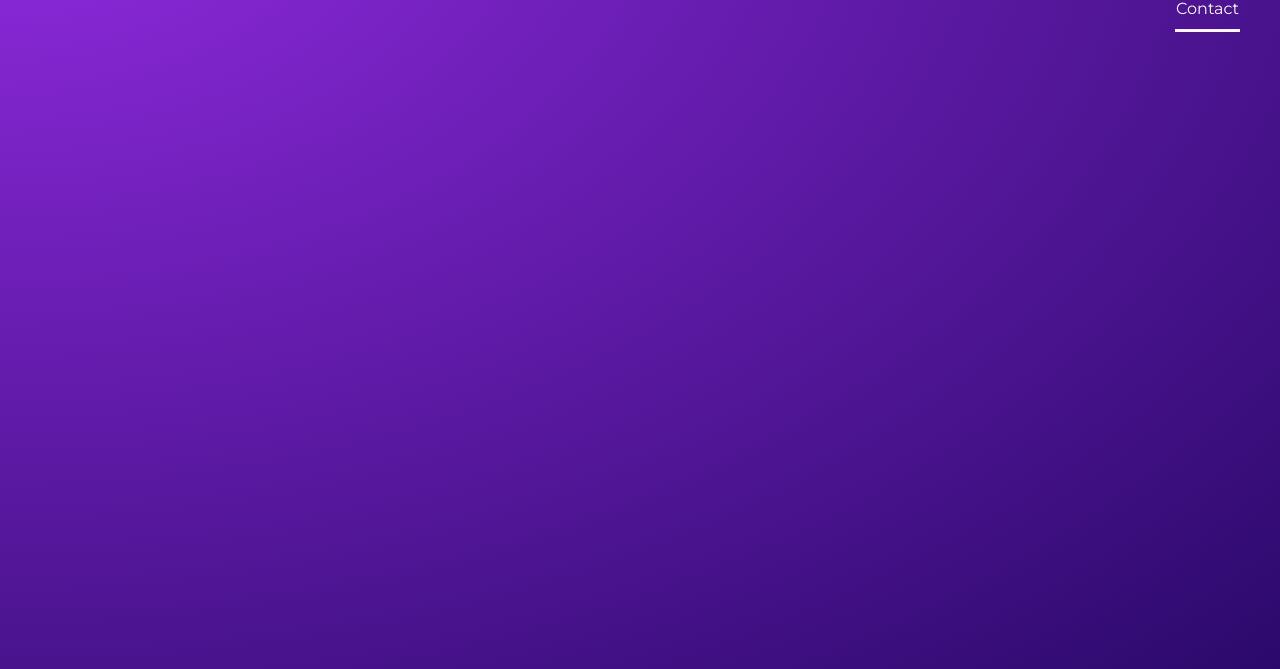
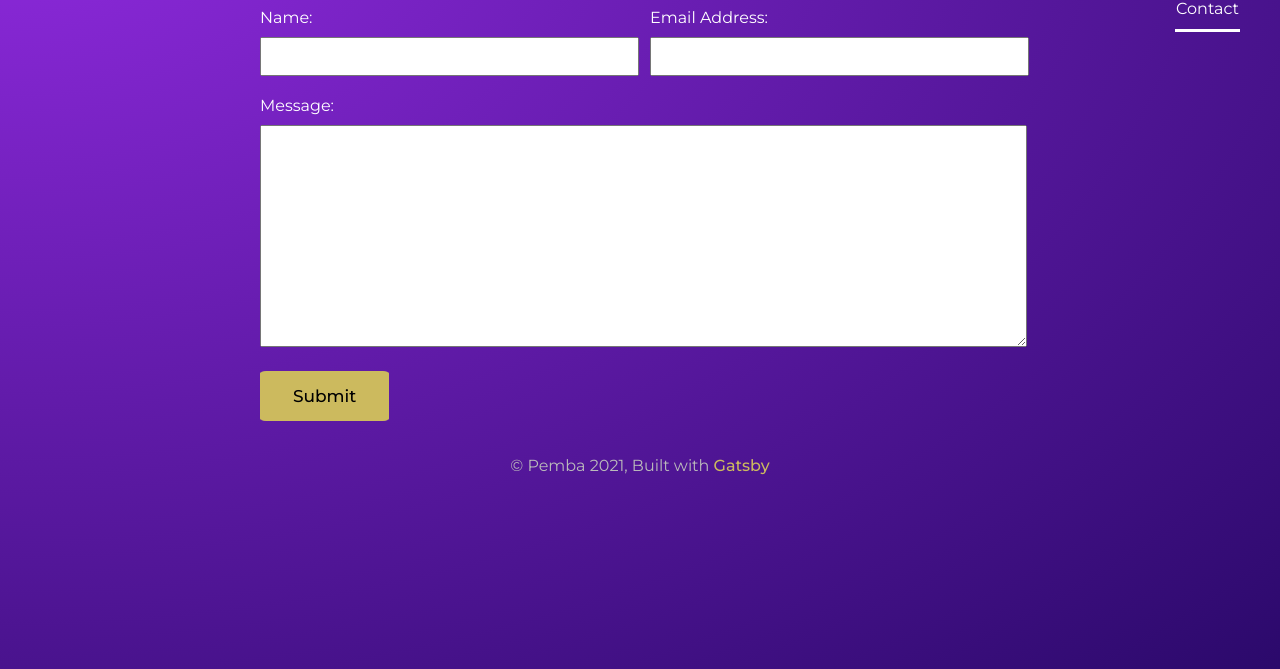
Before and after one commit to pemba1s1/pembasherpa, a Gatsby site: page /contact in a window 1280 px wide. Shown: the part 131-800 px from the top of the page. Built offline with nearby package versions, Linux system fonts and the light colour scheme; Gatsby itself is replaced by a stand-in of ours.

Commit message:
contact page added

```diff
--- a/gatsby-config.js
+++ b/gatsby-config.js
@@ -25,6 +25,22 @@ module.exports = {
         path: `${__dirname}/static/`,
       },
     },
+    {
+      resolve: `gatsby-source-filesystem`,
+      options: {
+        name: `content`,
+        path: `${__dirname}/content/`,
+      },
+    },
+    "gatsby-plugin-mdx",
+    `gatsby-transformer-json`,
+    {
+      resolve: `gatsby-source-filesystem`,
+      options: {
+        path: `${__dirname}/content/`,
+      },
+    },
+    "gatsby-transformer-sharp",
 
   ],
 };
--- a/package.json
+++ b/package.json
@@ -15,12 +15,17 @@
     "clean": "gatsby clean"
   },
   "dependencies": {
+    "@mdx-js/mdx": "^1.6.22",
+    "@mdx-js/react": "^1.6.22",
     "boxicons": "^2.0.9",
     "gatsby": "^3.13.1",
     "gatsby-plugin-image": "^1.14.1",
     "gatsby-plugin-manifest": "^3.14.0",
+    "gatsby-plugin-mdx": "^2.14.0",
     "gatsby-plugin-sharp": "^3.14.1",
     "gatsby-source-filesystem": "^3.14.0",
+    "gatsby-transformer-json": "^3.14.0",
+    "gatsby-transformer-sharp": "^3.14.0",
     "react": "^17.0.1",
     "react-dom": "^17.0.1"
   }
--- /dev/null
+++ b/src/components/Contact.js
@@ -0,0 +1,30 @@
+import React from 'react'
+import {contact,item} from '../styles/contact.module.css'
+
+export default function Contact() {
+    return (
+        <div className={contact}>
+                <h1>Hello Drop A Message</h1>
+                <form action="">
+                <div className={item}>
+                    <div>
+                        <label htmlFor="">Name:</label>
+                        <input type="text" />
+                    </div>
+                    <div>
+                        <label htmlFor="">Email Address:</label>
+                        <input type="text" />
+                    </div>
+
+                </div>
+                <div>
+                    <label htmlFor="">Message:</label>
+                    <textarea name="" id="" cols="30" rows="10"></textarea>
+                </div>
+                <div>
+                    <button type="submit">Submit</button>
+                </div>
+                </form>
+            </div>
+    )
+}
--- a/src/components/Project.js
+++ b/src/components/Project.js
@@ -13,7 +13,6 @@ export default function Project() {
                 </div>
             </div>
             <div className={item1}>
-                <img src="static/image/project/webstories.png"></img>
             </div>
             <div className={item2}>
                 <p>A place for reading, writing and sharing short stories and novels with other people.</p>
--- a/src/pages/contact/index.js
+++ b/src/pages/contact/index.js
@@ -1,10 +1,12 @@
 import React from 'react'
+import Contact from '../../components/Contact'
 import Layout from '../../components/Layout'
 
 export default function index() {
     return (
         <Layout>
-
+        <title>Contact | Pemba</title>
+            <Contact />
         </Layout>
     )
 }
--- a/src/pages/projects/index.js
+++ b/src/pages/projects/index.js
@@ -2,12 +2,13 @@ import React from 'react'
 import Layout from '../../components/Layout'
 import Project from '../../components/Project'
 
-export default function index() {
+export default function index({data}) {
+    console.log(data)
     return (
         <div>
             <Layout>
             <title>Projects | Pemba</title>
-            <Project />
+            <Project data={data}/>
             </Layout>
         </div>
     )
--- /dev/null
+++ b/src/styles/contact.module.css
@@ -0,0 +1,57 @@
+.contact{
+    display: grid;
+    height: 445px;
+    max-width: 1200px;
+    grid-template-columns: 1fr;
+    margin-left: 15%;
+    margin-right: 15%;
+    margin-top: 5%;
+    text-align: center;
+    padding: 20px 40px;
+}
+.contact h1{
+    font-weight: 400;
+    margin-bottom: 20px;
+}
+.contact .item{
+    display: grid;
+    grid-template-columns: 1fr 1fr;
+    margin-bottom: 20px;
+    grid-column-gap: 20px;
+}
+.contact  label{
+    display: block;
+    margin-bottom: 10px;
+    text-align: left;
+}
+.contact input{
+    padding: 5px 10px;
+    height: 25px;
+    width: 96%;
+    font-size: 17px;
+    color: black;
+}
+.contact textarea{
+    padding: 10px 10px;
+    width: 98%;
+    font-size: 17px;
+    color: black;
+}
+.contact button{
+    background-color: rgb(204, 186, 94);
+    border-radius: 5%;
+    border: 1px solid rgb(204, 186, 94);
+    margin-top: 20px;
+    width: 17%;
+    height: 50px;
+    float: left;
+    font-size: 17px;
+    color: black;
+    cursor: pointer;
+    font-weight: 410;
+}
+.contact button:hover{
+    background-color: #bbb;
+    border-color: #bbb;
+    color: white;
+}
```
Also changed, not shown: content/projects/projects.json (added, +10 -0 lines), 1 other file.
